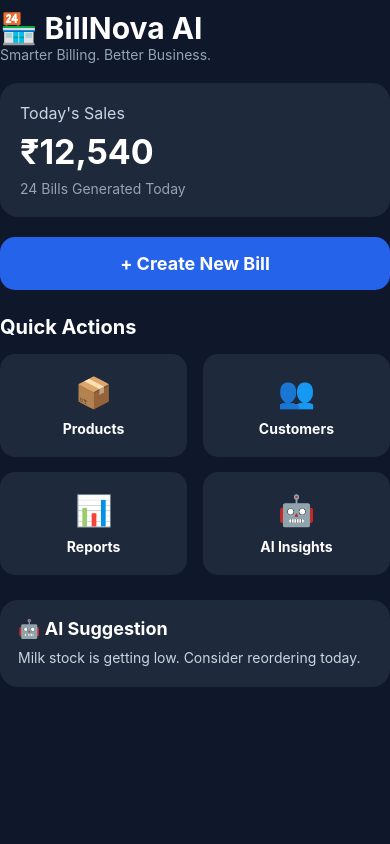
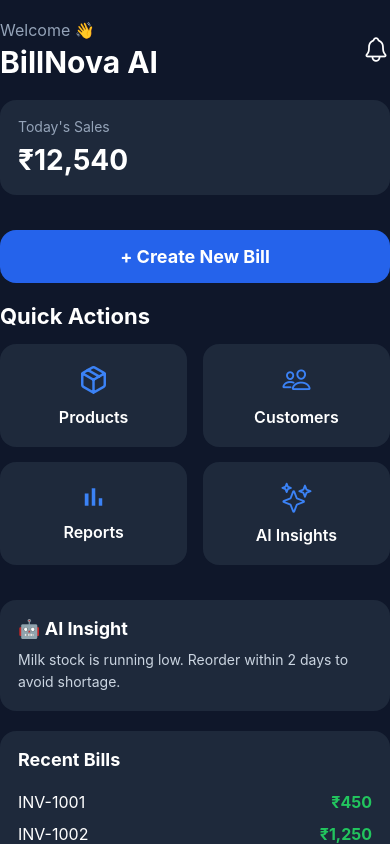
Before and after one commit to mshifin961-art/Nexora-IA, a React Native app: screen / in a window 390 px wide. Built offline with nearby package versions, Linux system fonts and the light colour scheme.

Commit message:
HomeScreen.js

```diff
--- a/screens/HomeScreen.js
+++ b/screens/HomeScreen.js
@@ -1,175 +1,233 @@
 import React from "react";
 import {
   SafeAreaView,
+  ScrollView,
   View,
   Text,
+  TouchableOpacity,
   StyleSheet,
-  TouchableOpacity,
-  ScrollView,
 } from "react-native";
+
+import { Ionicons, Feather, MaterialIcons } from "@expo/vector-icons";
+
+import StatCard from "../components/StatCard";
+import ActionCard from "../components/ActionCard";
+import BottomNav from "../components/BottomNav";
 
 export default function HomeScreen() {
   return (
     <SafeAreaView style={styles.container}>
       <ScrollView showsVerticalScrollIndicator={false}>
 
-        <Text style={styles.logo}>🏪 BillNova AI</Text>
-        <Text style={styles.subtitle}>
-          Smarter Billing. Better Business.
+        <View style={styles.header}>
+          <View>
+            <Text style={styles.welcome}>Welcome 👋</Text>
+            <Text style={styles.shop}>BillNova AI</Text>
+          </View>
+
+          <TouchableOpacity>
+            <Ionicons
+              name="notifications-outline"
+              size={28}
+              color="#FFFFFF"
+            />
+          </TouchableOpacity>
+        </View>
+
+        <StatCard
+          title="Today's Sales"
+          value="₹12,540"
+        />
+
+        <TouchableOpacity style={styles.billButton}>
+          <Text style={styles.billButtonText}>
+            + Create New Bill
+          </Text>
+        </TouchableOpacity>
+
+        <Text style={styles.sectionTitle}>
+          Quick Actions
         </Text>
 
-        <View style={styles.salesCard}>
-          <Text style={styles.salesTitle}>Today's Sales</Text>
-          <Text style={styles.salesAmount}>₹12,540</Text>
-          <Text style={styles.salesInfo}>24 Bills Generated Today</Text>
+        <View style={styles.grid}>
+
+          <ActionCard
+            icon={
+              <Feather
+                name="package"
+                size={30}
+                color="#3B82F6"
+              />
+            }
+            title="Products"
+          />
+
+          <ActionCard
+            icon={
+              <Ionicons
+                name="people-outline"
+                size={30}
+                color="#3B82F6"
+              />
+            }
+            title="Customers"
+          />
+
+          <ActionCard
+            icon={
+              <MaterialIcons
+                name="bar-chart"
+                size={30}
+                color="#3B82F6"
+              />
+            }
+            title="Reports"
+          />
+
+          <ActionCard
+            icon={
+              <Ionicons
+                name="sparkles-outline"
+                size={30}
+                color="#3B82F6"
+              />
+            }
+            title="AI Insights"
+          />
+
+        </View>
+        <View style={styles.aiCard}>
+          <Text style={styles.aiTitle}>🤖 AI Insight</Text>
+
+          <Text style={styles.aiText}>
+            Milk stock is running low. Reorder within 2 days to avoid shortage.
+          </Text>
         </View>
 
-        <TouchableOpacity style={styles.billButton}>
-          <Text style={styles.billText}>+ Create New Bill</Text>
-        </TouchableOpacity>
+        <View style={styles.recentCard}>
 
-        <Text style={styles.section}>Quick Actions</Text>
+          <Text style={styles.aiTitle}>
+            Recent Bills
+          </Text>
 
-        <View style={styles.row}>
-          <View style={styles.card}>
-            <Text style={styles.icon}>📦</Text>
-            <Text style={styles.cardText}>Products</Text>
+          <View style={styles.billRow}>
+            <Text style={styles.billName}>INV-1001</Text>
+            <Text style={styles.billAmount}>₹450</Text>
           </View>
 
-          <View style={styles.card}>
-            <Text style={styles.icon}>👥</Text>
-            <Text style={styles.cardText}>Customers</Text>
+          <View style={styles.billRow}>
+            <Text style={styles.billName}>INV-1002</Text>
+            <Text style={styles.billAmount}>₹1,250</Text>
           </View>
+
+          <View style={styles.billRow}>
+            <Text style={styles.billName}>INV-1003</Text>
+            <Text style={styles.billAmount}>₹890</Text>
+          </View>
+
         </View>
 
-        <View style={styles.row}>
-          <View style={styles.card}>
-            <Text style={styles.icon}>📊</Text>
-            <Text style={styles.cardText}>Reports</Text>
-          </View>
-
-          <View style={styles.card}>
-            <Text style={styles.icon}>🤖</Text>
-            <Text style={styles.cardText}>AI Insights</Text>
-          </View>
-        </View>
-
-        <View style={styles.aiCard}>
-          <Text style={styles.aiTitle}>🤖 AI Suggestion</Text>
-          <Text style={styles.aiText}>
-            Milk stock is getting low. Consider reordering today.
-          </Text>
-        </View>
+        <BottomNav />
 
       </ScrollView>
     </SafeAreaView>
   );
-}
-
+              }
 const styles = StyleSheet.create({
   container: {
     flex: 1,
     backgroundColor: "#0F172A",
-    padding: 20,
+    paddingHorizontal: 20,
+    paddingTop: 20,
   },
 
-  logo: {
-    color: "#fff",
-    fontSize: 30,
-    fontWeight: "bold",
-    marginTop: 10,
-  },
-
-  subtitle: {
-    color: "#94A3B8",
+  header: {
+    flexDirection: "row",
+    justifyContent: "space-between",
+    alignItems: "center",
     marginBottom: 20,
   },
 
-  salesCard: {
-    backgroundColor: "#1E293B",
-    borderRadius: 18,
-    padding: 20,
-    marginBottom: 20,
-  },
-
-  salesTitle: {
-    color: "#CBD5E1",
+  welcome: {
+    color: "#94A3B8",
     fontSize: 16,
   },
 
-  salesAmount: {
-    color: "#fff",
-    fontSize: 34,
+  shop: {
+    color: "#FFFFFF",
+    fontSize: 30,
     fontWeight: "bold",
-    marginVertical: 8,
-  },
-
-  salesInfo: {
-    color: "#94A3B8",
+    marginTop: 4,
   },
 
   billButton: {
     backgroundColor: "#2563EB",
-    padding: 16,
-    borderRadius: 15,
+    borderRadius: 16,
+    paddingVertical: 16,
     alignItems: "center",
-    marginBottom: 25,
+    marginVertical: 20,
   },
 
-  billText: {
-    color: "#fff",
+  billButtonText: {
+    color: "#FFFFFF",
     fontSize: 18,
     fontWeight: "bold",
   },
 
-  section: {
-    color: "#fff",
-    fontSize: 20,
+  sectionTitle: {
+    color: "#FFFFFF",
+    fontSize: 22,
     fontWeight: "bold",
     marginBottom: 15,
   },
 
-  row: {
+  grid: {
     flexDirection: "row",
+    flexWrap: "wrap",
     justifyContent: "space-between",
-    marginBottom: 15,
-  },
-
-  card: {
-    width: "48%",
-    backgroundColor: "#1E293B",
-    borderRadius: 15,
-    padding: 20,
-    alignItems: "center",
-  },
-
-  icon: {
-    fontSize: 30,
-    marginBottom: 10,
-  },
-
-  cardText: {
-    color: "#fff",
-    fontWeight: "bold",
   },
 
   aiCard: {
     backgroundColor: "#1E293B",
+    borderRadius: 16,
     padding: 18,
-    borderRadius: 18,
-    marginTop: 10,
-    marginBottom: 30,
+    marginTop: 20,
   },
 
   aiTitle: {
-    color: "#fff",
+    color: "#FFFFFF",
+    fontSize: 18,
     fontWeight: "bold",
-    fontSize: 18,
-    marginBottom: 8,
+    marginBottom: 10,
   },
 
   aiText: {
     color: "#CBD5E1",
     lineHeight: 22,
   },
+
+  recentCard: {
+    backgroundColor: "#1E293B",
+    borderRadius: 16,
+    padding: 18,
+    marginTop: 20,
+    marginBottom: 20,
+  },
+
+  billRow: {
+    flexDirection: "row",
+    justifyContent: "space-between",
+    marginTop: 12,
+  },
+
+  billName: {
+    color: "#FFFFFF",
+    fontSize: 16,
+  },
+
+  billAmount: {
+    color: "#22C55E",
+    fontSize: 16,
+    fontWeight: "bold",
+  },
 });
```
